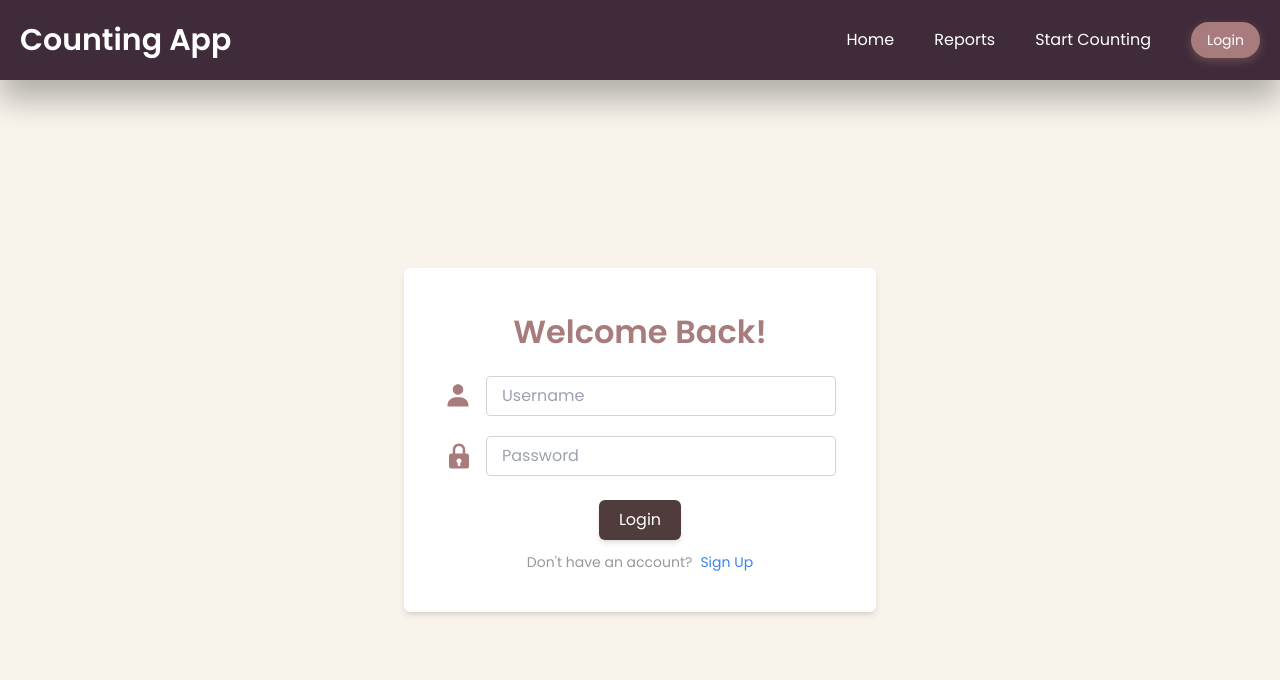
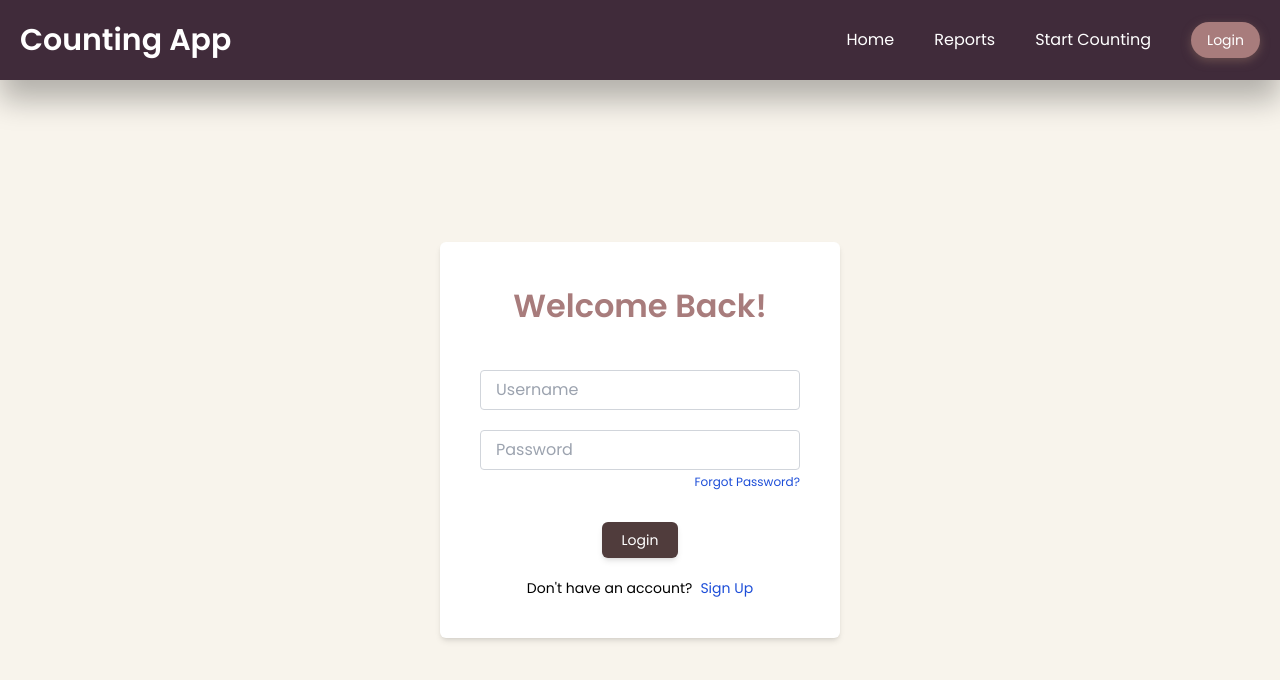
Before and after one commit to AnjaleeNeelika/Counting_Web_App, a React (Vite) app in the folder frontend/: page /login in a window 1280 px wide. Shown: the top 680 px of the page. Built offline with nearby package versions, Linux system fonts and the light colour scheme.

Commit message:
Reset Password UI

```diff
--- a/frontend/src/App.jsx
+++ b/frontend/src/App.jsx
@@ -13,6 +13,7 @@ import ShowCount from './pages/ShowCount';
 import DownloadedVideos from './pages/DownloadedVideos';
 import Login from './pages/Login';
 import Signup from './pages/Signup';
+import ResetPassword from './pages/ResetPassword';
 
 const App = () => {
     return (
@@ -25,6 +26,7 @@ const App = () => {
                     <Route path='/reports' element={<Reports />} />
                     <Route path='/login' element={<Login />} />
                     <Route path='/signup' element={<Signup />} />
+                    <Route path='/reset-password' element={<ResetPassword />} />
                     <Route path='/video-input-type' element={<VideoInputType />} />
                     <Route path='/video-input-type/live-Video' element={<LiveVideo />} />
                     <Route path='/video-input-type/live-Video/downloaded-videos/no-of-actions' element={<NumberOfActions />} />
--- a/frontend/src/components/Navbar.jsx
+++ b/frontend/src/components/Navbar.jsx
@@ -37,7 +37,7 @@ const Navbar = () => {
                 <a href="" className='text-white text-3xl font-semibold'>Counting App</a>
 
                 <div>
-                    <ul className={`md:flex md:justify-between md:items-center gap-10 md:pt-0 pt-5 absolute md:static md:z-auto left-0 w-full md:w-auto md:pl-0 pl-9 transition-all duration-500 transition-200 ease-in bg-white md:bg-transparent md:text-white ${open ? 'top-20 opacity-100' : 'top-[-490px] md:opacity-100 opacity-0'}`}>
+                    <ul className={`h-fit md:flex md:justify-between md:items-center gap-10 md:py-0 py-10 absolute md:static md:z-auto left-0 w-full md:w-auto md:pl-0 pl-9 transition-all duration-500 transition-200 ease-in bg-white md:bg-transparent md:text-white ${open ? 'top-20 opacity-100 shadow-md' : 'top-[-490px] md:opacity-100 opacity-0'}`}>
                         <li className={`w-fit hover:text-pink-300 transition-300 hover:border-b-2 hover:border-b-pink-300 hover:pb-1 md:mb-0 mb-5 ${isActive === 'home' ? 'text-pink-300 border-b-2 border-b-pink-300 pb-1' : ''}`}>
                             <Link to='/home' onClick={() => handleActiveLink('home')}>Home</Link>
                         </li>
--- a/frontend/src/pages/Login.jsx
+++ b/frontend/src/pages/Login.jsx
@@ -1,37 +1,32 @@
 import React from 'react';
 import InputText from '../components/InputText';
 import { Link } from 'react-router-dom';
-import { BiSolidUser, BiSolidLock } from 'react-icons/bi';
 
 const Login = () => {
     return (
         <div className='w-full h-full p-10 flex items-center justify-center'>
-            <div className='bg-white shadow-md rounded-md p-10 w-fit h-fit'>
-                <h1 className='text-[#a87c7c] mx-auto w-fit'>Welcome Back!</h1>
-                <form className='w-fit'>
-                    <div className='my-5 flex justify-between items-center gap-3'>
-                        <BiSolidUser className='text-[28px] text-[#a87c7c]' />
+            <div className='bg-white max-w-[400px] w-full p-10 rounded-md shadow-md'>
+                <h1 className='w-fit text-[#a87c7c] mx-auto'>Welcome Back!</h1>
+                <div className='mt-10'>
+                    <form action="" method="post">
+                        <div className='mt-4'>
                             <InputText label='Username' />
                         </div>
-                    <div className='flex justify-between items-center gap-3'>
-                        <BiSolidLock className='text-[30px] text-[#a87c7c]' />
+                        <div className='mt-5'>
                             <InputText label='Password' />
                         </div>
-                    <div className='w-full flex items-center justify-center'>
-                        <button className='w-fit bg-[#503c3c] text-white px-5 py-2 mt-6 mx-auto rounded-md shadow-md hover:bg-[#6d5353] hover:-translate-y-1 transform duration-300'>Login</button>
+                        <div className='text-right text-blue-700 text-xs mt-1 hover:text-blue-500'>
+                            <Link to={{pathname: '/reset-password'}} className='hover:border-b hover:border-blue-500'>Forgot Password?</Link>
                         </div>
-                    <div className='mt-3 flex items-center justify-center gap-2 text-sm text-[#999999]'>
-                        Don't have an account?
-                        <Link
-                            className='text-blue-500'
-                            to={{
-                                pathname: '/signup'
-                            }}
-                        >
-                            Sign Up
-                        </Link>
+                        <div className='flex justify-center items-center mt-8'>
+                            <button className='w-fit bg-[#503c3c] text-white text-sm px-5 py-2 rounded-md shadow-md hover:bg-[#6e5353] hover:-translate-y-1 duration-300'>Login</button>
                         </div>
                     </form>
+                    <div className='flex justify-center items-center gap-2 text-sm mt-5'>
+                        Don't have an account?
+                        <Link to={{pathname: '/signup'}} className='text-blue-700 hover:text-blue-500 hover:border-b hover:border-blue-500'>Sign Up</Link>
+                    </div>
+                </div>
             </div>
         </div>
     )
--- /dev/null
+++ b/frontend/src/pages/ResetPassword.jsx
@@ -0,0 +1,27 @@
+import React from 'react';
+import InputText from '../components/InputText';
+
+const ResetPassword = () => {
+    return (
+        <div className='w-full h-full p-10 flex items-center justify-center'>
+            <div className='bg-white max-w-[400px] w-full rounded-md shadow-md p-10'>
+                <h1 className='text-[#a87c7c] w-fit mx-auto'>Reset Password</h1>
+                <div className='mt-10'>
+                    <form action="" method="post">
+                        <div className='mt-5'>
+                            <InputText label='New Password' type='password' />
+                        </div>
+                        <div className='mt-5'>
+                            <InputText label='Confirm New Password' type='password' />
+                        </div>
+                        <div className='mt-10 flex justify-center items-center'>
+                            <button className='w-fit bg-[#503c3c] px-5 py-2 text-white rounded-md shadow-md text-sm hover:bg-[#6e5353] hover:-translate-y-1 duration-300'>Reset Password</button>
+                        </div>
+                    </form>
+                </div>
+            </div>
+        </div>
+    )
+}
+
+export default ResetPassword
--- a/frontend/src/pages/Signup.jsx
+++ b/frontend/src/pages/Signup.jsx
@@ -4,33 +4,32 @@ import { Link } from 'react-router-dom';
 
 const Signup = () => {
     return (
-        <div className='w-full h-full flex items-center justify-center'>
-            <div className='bg-white shadow-md p-10 rounded-md w-[400px]'>
-                <h1>Sign Up</h1>
-                <form action="">
-                    <div className='my-5'>
-                        <InputText label='Full Name' />
+        <div className='w-full h-full p-10 flex items-center justify-center'>
+            <div className='bg-white max-w-[400px] w-full rounded-md shadow-md p-10'>
+                <h2 className='text-[#a87c7c] w-fit mx-auto'>Create An Account</h2>
+                <div className='mt-10'>
+                    <form action="" method="post">
+                        <div className='mt-5'>
+                            <InputText label='Name' />
+                        </div>
+                        <div className='mt-5'>
+                            <InputText label='Email' />
+                        </div>
+                        <div className='mt-5'>
+                            <InputText label='Password' type='password' />
+                        </div>
+                        <div className='mt-5'>
+                            <InputText label='Confirm Password' type='password' />
+                        </div>
+                        <div className='w-full mt-10 flex justify-center items-center'>
+                            <button className='w-fit bg-[#503c3c] px-5 py-2 text-white rounded-md shadow-md text-sm hover:bg-[#6e5353] hover:-translate-y-1 duration-300'>Sign Up</button>
+                        </div>
+                    </form>
+                    <div className='flex justify-center items-center gap-2 text-sm mt-5'>
+                        Already have an account?
+                        <Link to={{pathname: '/login'}} className='text-blue-700 hover:text-500 hover:border-b hover:border-blue-500'>Login</Link>
                     </div>
-                    <div className='my-5'>
-                        <InputText label='Username' />
-                    </div>
-                    <div className='my-5'>
-                        <InputText label='Password' />
-                    </div>
-                    <div className='my-5'>
-                        <InputText label='Confirm Password' />
-                    </div>
-                    <div className='w-full h-fit flex items-center justify-center mt-10'>
-                        <button className='bg-[#5a4242] text-white px-6 py-3 rounded-md shadow-md hover:bg-[#7e5d5d] hover:-translate-y-1 transform duration-300'>Create Account</button>
-                    </div>
-                    <div className='text-sm flex justify-center items-center gap-1 mt-10 text-[#9b9b9b]'>
-                        Already have an account?
-                        <Link to={{ pathname: '/login' }}>
-                            <div className='text-blue-500'>Login</div>
-                        </Link>
-
-                    </div>
-                </form>
+                </div>
             </div>
         </div>
     )
```
Lines whose indentation alone changed are shown as unchanged.
